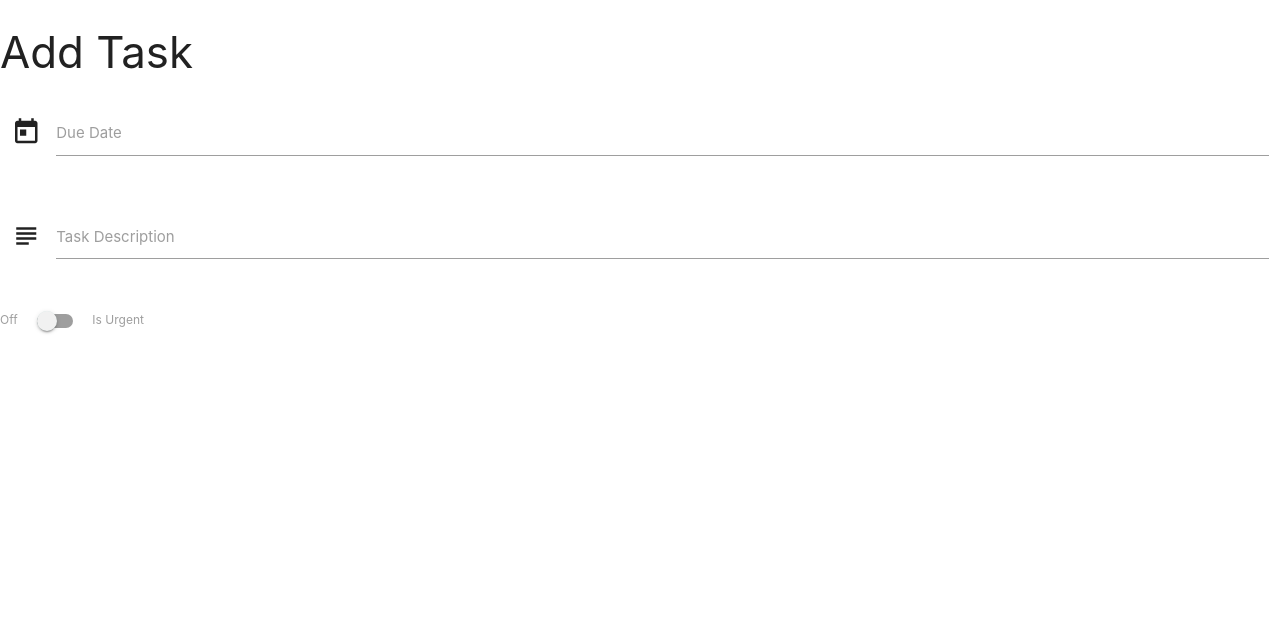
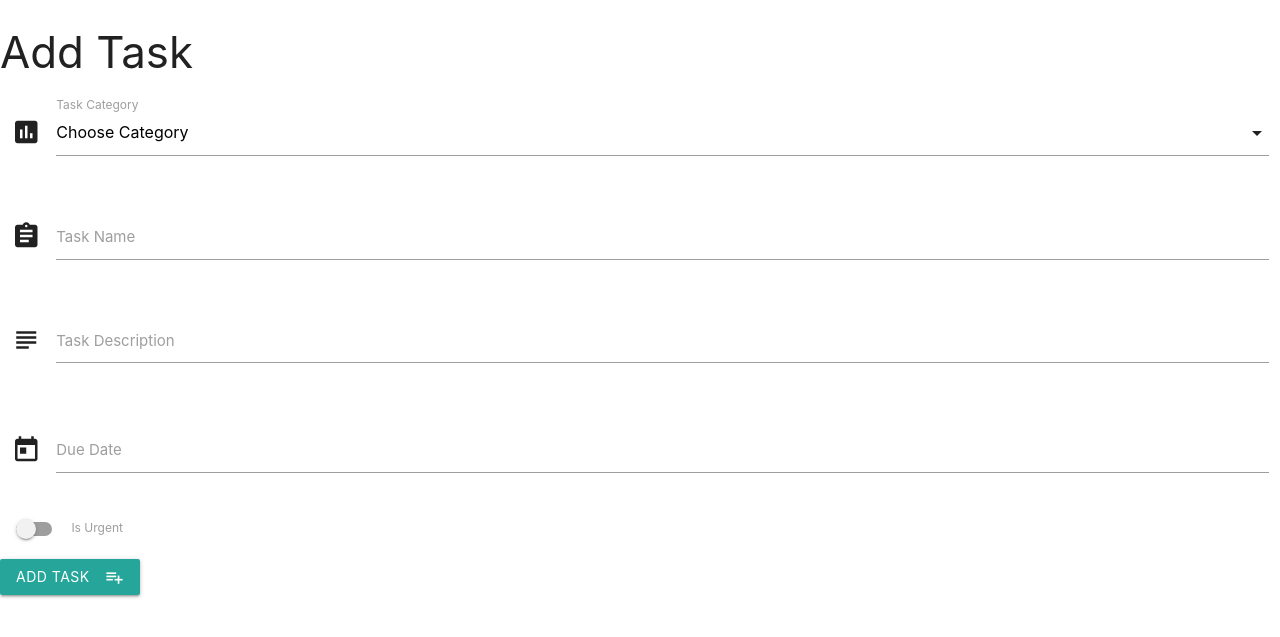
Before and after one commit to bullseyebill/MDB_miniproject, a Flask app: page /add_task in a window 1280 px wide. Shown: the top 637 px of the page. Run offline with Flask 2, Linux system fonts and the light colour scheme; data that the repository does not hold is empty; some libraries are stand-ins or nearby versions.

Commit message:
templates

```diff
--- a/app.py
+++ b/app.py
@@ -18,7 +18,14 @@ def get_tasks ():
 
 @app.route('/add_task')
 def add_task():
-    return render_template('addtask.html')
+    return render_template('addtask.html', categories=mongo.db.categories.find())
+
+
+@app.route('/insert_task', methods=['POST'])
+def insert_task():
+    tasks = mongo.db.tasks
+    tasks.insert_one(request.form.to_dict())
+    return redirect(url_for('get_tasks'))
 
 
 if __name__ == '__main__':
--- a/templates/addtask.html
+++ b/templates/addtask.html
@@ -1,31 +1,56 @@
 {% extends 'base.html'%} {% block content %}
+
 <h3>Add Task</h3>
- <div class="row">
-    <form action="" method="POST" class="col s12" id="matfix">
+<div class="row">
+    <form action="{{url_for('insert_task')}}" method="POST" class="col s12">
+        <div class="row">
+         <div class="input-field col s12">
+             <i class="material-icons prefix">poll</i>
+             <select id="category" name="category_name">
+               <option value="" disabled selected>Choose Category</option>
+               {% for cat in categories %}
+                   <option value="{{cat.category_name}}">{{cat.category_name}}</option>
+               {% endfor %}
+             </select>
+             <label>Task Category</label>
+         </div>
+        </div>
       <div class="row">
-        <div class="input-field col s12">
-          <i class="material-icons prefix">today</i>
-          <input id="due_date" name="due_date" type="text" class="datepicker">
-          <label for="icon_prefix">Due Date</label>
+        <div class="input-field col s12" id="matfix">
+          <i class="material-icons prefix">assignment</i>
+          <input id="task_name" name="task_name" type="text">
+          <label for="icon_prefix">Task Name</label>
         </div>
       </div>
       <div class="row">
         <div class="input-field col s12">
             <i class="material-icons prefix">subject</i>
-            <textarea name="task_description" id="task_description" class="materialize-textarea" ></textarea>
+            <textarea name="task_description" id="task_description" class="materialize-textarea"></textarea>
             <label for="icon_telephone">Task Description</label>
         </div>
       </div>
       <div class="row">
-           <div class="switch">
-               <label>
-                 Off
+        <div class="input-field col s12">
+            <i class="material-icons prefix">today</i>
+            <input id="due_date" name="due_date" type="text" class="datepicker">
+            <label for="icon_telephone">Due Date</label>
+        </div>
+      </div>
+      <div class="row">
+          <div class="switch">
+             <label>
                  <input id= "is_urgent" name="is_urgent" type="checkbox">
                  <span class="lever"></span>
                  Is Urgent
-               </label>
+             </label>
           </div>
       </div>
+      <div class="row">
+          <button class="btn waves-effect waves-light" type="submit" name="action">Add Task
+              <i class="material-icons right">playlist_add</i>
+         </button>
+      </div>
+
     </form>
 </div>
 
--- a/templates/base.html
+++ b/templates/base.html
@@ -4,7 +4,6 @@
      <head>
           <link href="https://fonts.googleapis.com/icon?family=Material+Icons" rel="stylesheet">
           <link rel="stylesheet" href="https://cdnjs.cloudflare.com/ajax/libs/materialize/1.0.0/css/materialize.min.css">
-
      </head>
 
      <body>
@@ -15,6 +14,7 @@
          <script type="text/javascript">
              $(document).ready(function() {
                  $('.collapsible').collapsible();
+                 $('select').formSelect();
              });
 
              $('.datepicker').pickadate({
@@ -24,7 +24,7 @@
                  clear: 'Clear',
                  close: 'Ok',
                  closeOnSelect: false // close upon selecting date
-             })
+             });
               document.getElementById("matfix").addEventListener("click", function(e) {
                   e.stopPropagation();
              });
```
Also changed, not shown: templates/tasks.html (indentation only).
